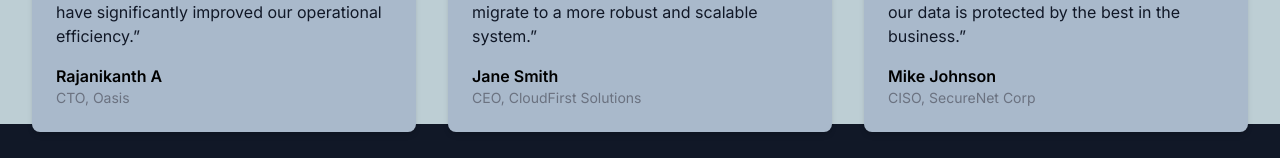
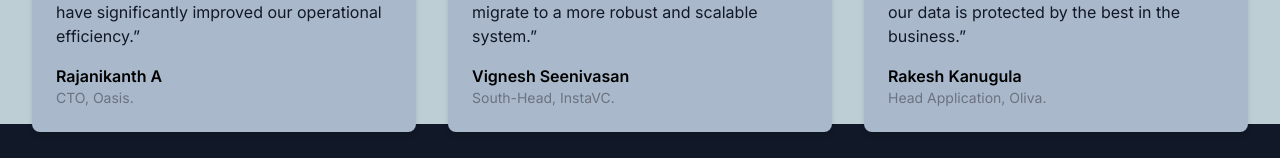
Before and after one commit to Anjan-IT/sangeetasystems02, a Next.js app: page /system/about in a window 1280 px wide. Shown: the part 2080-2238 px from the top of the page. Built offline with nearby package versions, Linux system fonts and the light colour scheme.

Commit message:
testimonial names changed

```diff
--- a/data/index.ts
+++ b/data/index.ts
@@ -172,19 +172,19 @@
     quote:
       "Sangeeta Systems has transformed our IT infrastructure. Their innovative solutions have significantly improved our operational efficiency.",
     name: "Rajanikanth A",
-    title: "CTO, Oasis",
+    title: "CTO, Oasis.",
   },
   {
     quote:
       "The team's expertise in cloud services is unparalleled. They've helped us seamlessly migrate to a more robust and scalable system.",
-    name: "Jane Smith",
-    title: "CEO, CloudFirst Solutions",
+    name: "Vignesh Seenivasan",
+    title: "South-Head, InstaVC.",
   },
   {
     quote:
       "Their security solutions have given us peace of mind. We feel confident knowing our data is protected by the best in the business.",
-    name: "Mike Johnson",
-    title: "CISO, SecureNet Corp",
+    name: "Rakesh Kanugula",
+    title: "Head Application, Oliva.",
   },
 ];
 
```
